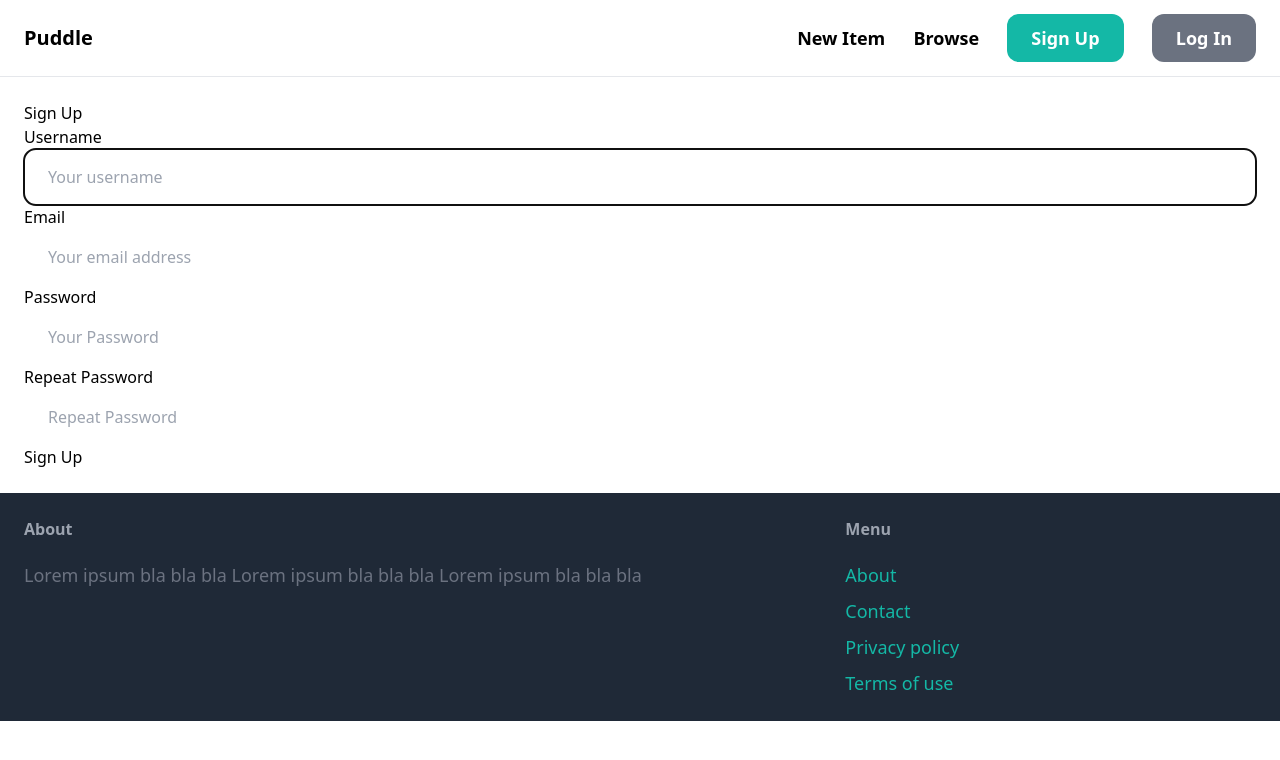
After one commit to g-popov16/CodeForHire, a Django app: page /signup/ in a window 1280 px wide. The commit adds this page. Shown: the top 760 px of the page. Run offline with Django 4.2, Linux system fonts and the light colour scheme; some libraries are stand-ins or nearby versions.

Commit message:
added sign up template

```diff
--- /dev/null
+++ b/puddle/core/forms.py
@@ -0,0 +1,28 @@
+from django import forms
+from django.contrib.auth.forms import UserCreationForm
+from django.contrib.auth.models import User
+
+class SignupForm(UserCreationForm):
+    class Meta:
+        model = User
+        fields = ('username', 'email', 'password1', 'password2')
+
+    username = forms.CharField(widget=forms.TextInput(attrs={
+        'placeholder': 'Your username',
+        'class': 'w-full py-4 px-6 rounded-xl'
+    }))
+
+    email = forms.CharField(widget=forms.EmailInput(attrs={
+        'placeholder': 'Your email address',
+        'class': 'w-full py-4 px-6 rounded-xl'
+    }))
+
+    password1 = forms.CharField(widget=forms.PasswordInput(attrs={
+        'placeholder': 'Your Password',
+        'class': 'w-full py-4 px-6 rounded-xl'
+    }))
+
+    password2 = forms.CharField(widget=forms.PasswordInput(attrs={
+        'placeholder': 'Repeat Password',
+        'class': 'w-full py-4 px-6 rounded-xl'
+    }))
--- a/puddle/core/templates/core/base.html
+++ b/puddle/core/templates/core/base.html
@@ -18,12 +18,13 @@
                 <a href='#' class='text-lg font-semibold hover:text-gray-500'>New Item</a>
                 <a href='#' class='text-lg font-semibold hover:text-gray-500'>Browse</a>
 
-                <a href='#' class='px-6 py-3 text-lg font-semibold bg-teal-500 text-white rounded-xl hover:bg-teal-700'>Sign Up</a>
+                <a href="{% url 'core:signup'%}" class='px-6 py-3 text-lg font-semibold bg-teal-500 text-white rounded-xl hover:bg-teal-700'>Sign Up</a>
                 <a href='#' class='px-6 py-3 text-lg font-semibold bg-gray-500 text-white rounded-xl hover:bg-gray-700'>Log In</a>
             </div>
         </nav>
         <div class="px-6 py-6">
             {% block content %}
+
             {% endblock %}
         </div>
 
--- /dev/null
+++ b/puddle/core/templates/core/signup.html
@@ -0,0 +1,47 @@
+{% extends 'core/base.html' %}
+
+{% block title %}Sign Up{% endblock title %}
+
+
+{% block content %}
+<div class="signup-container">
+    <h1>Sign Up</h1>
+
+    <form method="post" action=".">
+        {% csrf_token %}
+
+        <div class="form-group">
+            <label for="id_username">Username</label><br>
+            {{ form.username }}
+        </div>
+
+        <div class="form-group">
+            <label for="id_email">Email</label><br>
+            {{ form.email }}
+        </div>
+
+        <div class="form-group">
+            <label for="id_password1">Password</label><br>
+            {{ form.password1 }}
+        </div>
+
+        <div class="form-group">
+            <label for="id_password2">Repeat Password</label><br>
+            {{ form.password2 }}
+        </div>
+
+        {% if form.errors or form.non_field_errors %}
+            <div class="error-container">
+                {% for field in form %}
+                    {{ field.errors }}
+                {% endfor %}
+
+                {{ form.non_field_errors }}
+            </div>
+        {% endif %}
+
+        <button class="signup-button">Sign Up</button>
+    </form>
+</div>
+
+{% endblock content %}
--- a/puddle/core/urls.py
+++ b/puddle/core/urls.py
@@ -1,9 +1,11 @@
 from django.urls import path
 from . import views
+
 
 app_name = 'core'
 
 urlpatterns = [
     path('', views.index, name='index'),
     path('contact/', views.contact, name='contact'),
+    path('signup/', views.signup, name='signup'),
 ]
--- a/puddle/core/views.py
+++ b/puddle/core/views.py
@@ -1,6 +1,7 @@
 from django.shortcuts import render
 
 from item.models import Item, Category
+from .forms import SignupForm
 
 
 def index(request):
@@ -14,3 +15,11 @@ def index(request):
 
 def contact(request):
      return render(request, 'core/contact.html')
+
+def signup(request):
+
+     form = SignupForm()
+
+     return render(request, 'core/signup.html',{
+                        'form': form,
+                   })
--- a/puddle/item/urls.py
+++ b/puddle/item/urls.py
@@ -6,4 +6,5 @@ app_name = 'item'
 
 urlpatterns = [
     path('<int:pk>', views.detail, name="detail"),
+
 ]
--- a/puddle/puddle/settings.py
+++ b/puddle/puddle/settings.py
@@ -11,6 +11,7 @@ https://docs.djangoproject.com/en/4.2/ref/settings/
 """
 
 from pathlib import Path
+import os
 
 # Build paths inside the project like this: BASE_DIR / 'subdir'.
 BASE_DIR = Path(__file__).resolve().parent.parent
@@ -120,6 +121,11 @@ USE_TZ = True
 STATIC_URL = 'static/'
 MEDIA_URL = 'media/'
 MEDIA_ROOT = BASE_DIR / 'media'
+STATICFILES_DIRS = [
+    # Specify the directory where your static files are located
+    os.path.join(BASE_DIR, 'static'),
+
+]
 
 # Default primary key field type
 # https://docs.djangoproject.com/en/4.2/ref/settings/#default-auto-field
--- a/puddle/puddle/urls.py
+++ b/puddle/puddle/urls.py
@@ -18,10 +18,18 @@ from django.conf import settings
 from django.conf.urls.static import static
 from django.contrib import admin
 from django.urls import path, include
-from core.views import index, contact
+
+from django.conf import settings
+from django.conf.urls.static import static
+
+
+
 
 urlpatterns = [
     path('', include('core.urls')),
     path('items/', include('item.urls')),
     path('admin/', admin.site.urls),
 ] + static(settings.MEDIA_URL, document_root=settings.MEDIA_ROOT)
+
+if settings.DEBUG:
+    urlpatterns += static(settings.STATIC_URL, document_root=settings.STATIC_ROOT)
```
Also changed, not shown: 1 other file.
